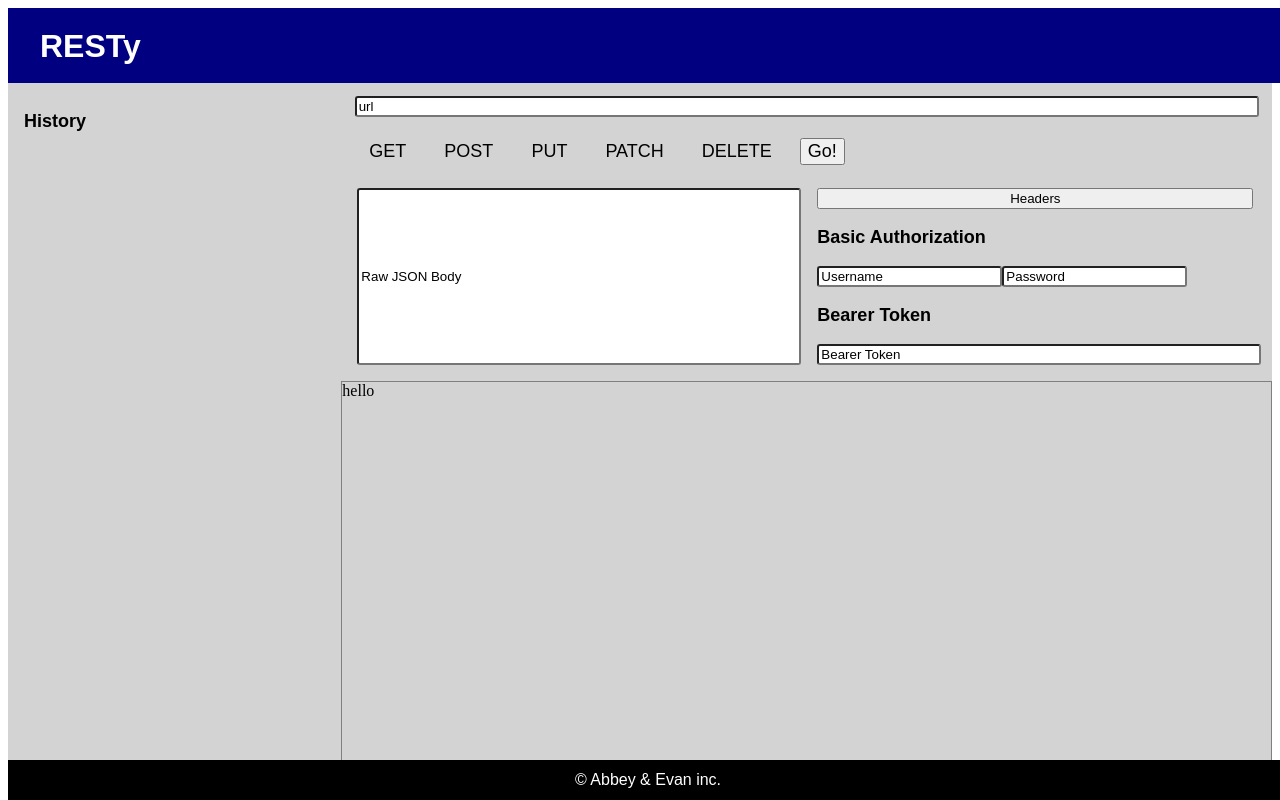
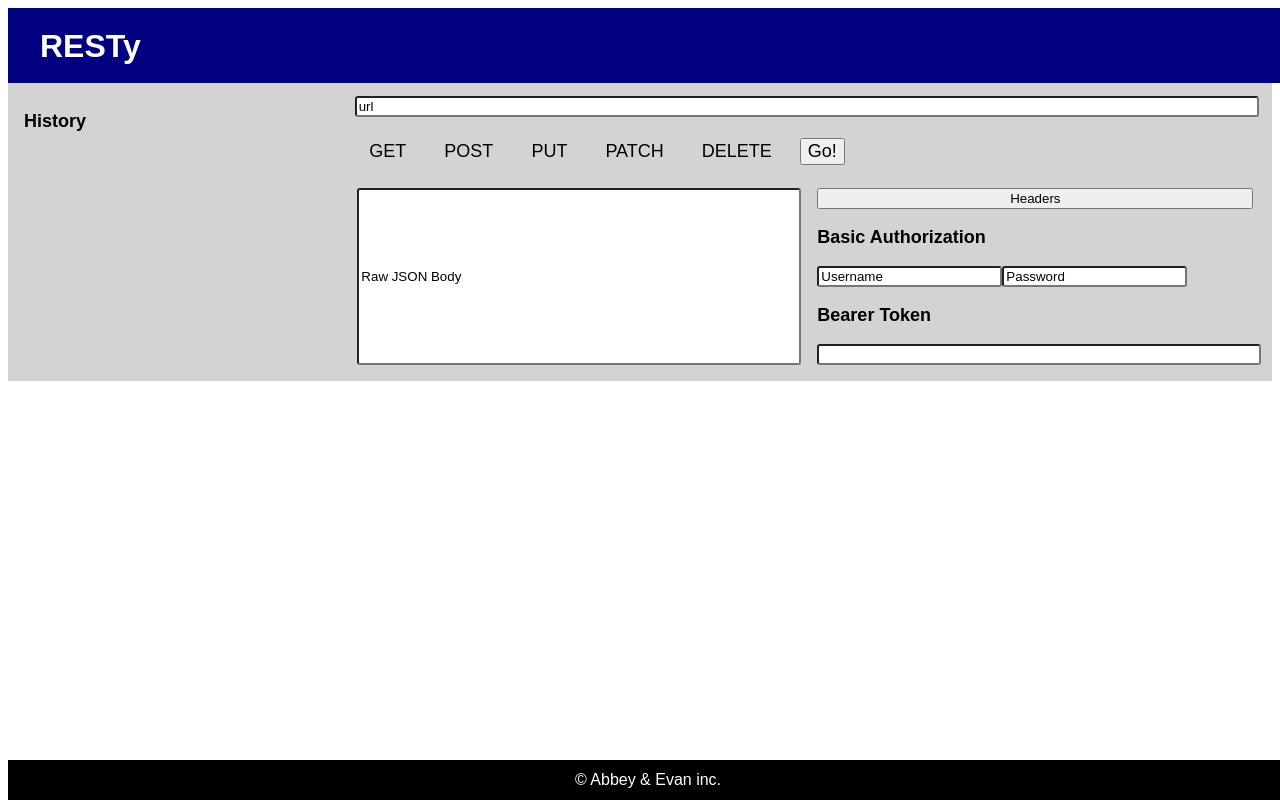
Before and after one commit to evanandrewson-401-advanced-javascript/resty, a React app: page / in a window 1280 px wide. Shown: the top 800 px of the page. Built offline with nearby package versions, Linux system fonts and the light colour scheme.

Commit message:
refactored form data to use useReducer

```diff
--- a/package.json
+++ b/package.json
@@ -39,6 +39,9 @@
     "babel-loader": "^8.0.6",
     "clean-webpack-plugin": "^3.0.0",
     "css-loader": "^3.2.0",
+    "enzyme": "^3.10.0",
+    "enzyme-adapter-react-16": "^1.15.1",
+    "enzyme-to-json": "^3.4.3",
     "eslint": "^6.6.0",
     "eslint-plugin-babel": "^5.3.0",
     "file-loader": "^4.2.0",
--- a/src/containers/MainContainer.js
+++ b/src/containers/MainContainer.js
@@ -1,37 +1,48 @@
-import React, { Component } from 'react';
+import React, { Component, useState, useReducer } from 'react';
 import goFetch from '../services/fetch';
 import Display from '../components/Display';
 import History from '../components/History';
 import styles from './MainContainer.css';
 
-export default class MainContainer extends Component {
-
-  state = {
-    url: 'url',
-    jsonBody: 'Raw JSON Body',
-    username: 'Username',
-    password: 'Password',
-    bearerToken: 'Bearer Token',
-    method: '',
-    display: 'hello',
-    history: [],
-    disabled: false
+const formReducer = (state, action) => {
+  switch(action.type) {
+    case 'url':
+      return {...state, url: action.payload};
+    case 'jsonBody':
+      return {...state, jsonBody: action.payload};
+    case 'username':
+      return {...state, username: action.payload};
+    case 'password':
+      return {...state, password: action.payload};
+    default:
+      return state;
+  }
 }
 
-  handleChange = ({ target }) => {
-    this.setState({ [target.name]: target.value });
-    this.className.add(styles.selected);
+const MainContainer = () => {
+  // const [url, updateUrl] = useState('url');
+  // const [jsonBody, updateJsonBody] = useState('Raw JSON Body');
+  // const [username, updateUsername] = useState('Username');
+  // const [password, updatePassword] = useState('Password');
+  const [method, updateMethod] = useState('');
+  const [display, updateDisplay] = useState('');
+  const [history, updateHistory] = useState([]);
+  const [disabled, updateDisabled] = useState(false);
+  const [formData, dispatchFormData] = useReducer(formReducer, { url: 'url', jsonBody: 'Raw JSON Body', username: 'Username', password: 'Password'});
+
+  const handleChange = ({ target }) => {
+    dispatchFormData({ type: target.name, payload: target.value });
   }
 
-  updateAndDisable = ({ target }) => {
+  const updateAndDisable = ({ target }) => {
     this.setState({ method: target.name, disabled: true })
   }
 
-  updateAndReenable = ({ target }) => {
+  const updateAndReenable = ({ target }) => {
     this.setState({ method: target.name, disabled: false })
   }
 
-  handleSubmit = (e) => {
+  const handleSubmit = (e) => {
     e.preventDefault();
     goFetch(this.state.url, this.state.method, this.state.jsonBody)
       .then(result => this.setState(state => {
@@ -45,37 +56,112 @@ export default class MainContainer extends Component {
   }))
   }
 
-  render() {
   return (
     <div className={styles.MainContainer}>
       <div className={styles.history}>
         <h1>History</h1>
-          {this.state.history && <History items={this.state.history} />}
+        {history && <History items={history} />}
       </div>
-        <form onSubmit={this.handleSubmit}>
-          <input className={styles.URLinput} type="string" name="url" value={this.state.url} onChange={this.handleChange}></input>
+      <form onSubmit={handleSubmit}>
+        <input className={styles.URLinput} type="string" name="url" value={formData.url} onChange={handleChange}></input>
         <section>
-            <button className={styles.regularButton} type="button" name="get" onClick={this.updateAndDisable}>GET</button>
-            <button className={styles.regularButton} type="button" name="post" onClick={this.updateAndReenable}>POST</button>
-            <button className={styles.regularButton} type="button" name="put" onClick={this.updateAndReenable}>PUT</button>
-            <button className={styles.regularButton} type="button" name="patch" onClick={this.updateAndReenable}>PATCH</button>
-            <button className={styles.regularButton} type="button" name="delete" onClick={this.updateAndDisable}>DELETE</button>
+          <button className={styles.regularButton} type="button" name="get" onClick={updateAndDisable}>GET</button>
+          <button className={styles.regularButton} type="button" name="post" onClick={updateAndReenable}>POST</button>
+          <button className={styles.regularButton} type="button" name="put" onClick={updateAndReenable}>PUT</button>
+          <button className={styles.regularButton} type="button" name="patch" onClick={updateAndReenable}>PATCH</button>
+          <button className={styles.regularButton} type="button" name="delete" onClick={updateAndDisable}>DELETE</button>
           <button className={styles.goButton}>Go!</button>
         </section>
         <div className={styles.flex}>
-            <input type="string" name="jsonBody" className={styles.jsonBody} disabled={this.state.disabled} value={this.state.jsonBody} onChange={this.handleChange}></input>
+          <input type="string" name="jsonBody" className={styles.jsonBody} disabled={disabled} value={formData.jsonBody} onChange={handleChange}></input>
           <section className={styles.authSection}>
             <button className={styles.headerButton}>Headers</button>
             <p>Basic Authorization</p>
-              <input type="string" name="username" value={this.state.username} onChange={this.handleChange}></input>
-              <input type="string" name="password" value={this.state.password} onChange={this.handleChange}></input>
+            <input type="string" name="username" value={formData.username} onChange={handleChange}></input>
+            <input type="string" name="password" value={formData.password} onChange={handleChange}></input>
             <p>Bearer Token</p>
-              <input type="string" name="bearerToken" className={styles.bearerToken} value={this.state.bearerToken} onChange={this.handleChange}></input>
+            <input type="string" name="bearerToken" className={styles.bearerToken} value={formData.bearerToken} onChange={handleChange}></input>
           </section>
         </div>
-          {this.state.display && <Display data={this.state.display} />}
+        {display && <Display data={display} />}
       </form>
     </div>
   )
 }
-}
+
+export default MainContainer;
+
+// export default class MainContainer extends Component {
+
+//   state = {
+//     url: 'url',
+//     jsonBody: 'Raw JSON Body',
+//     username: 'Username',
+//     password: 'Password',
+//     bearerToken: 'Bearer Token',
+//     method: '',
+//     display: 'hello',
+//     history: [],
+//     disabled: false
+//   }
+
+//   handleChange = ({ target }) => {
+//     this.setState({ [target.name]: target.value });
+//   }
+
+//   updateAndDisable = ({ target }) => {
+//     this.setState({ method: target.name, disabled: true })
+//   }
+
+//   updateAndReenable = ({ target }) => {
+//     this.setState({ method: target.name, disabled: false })
+//   }
+
+//   handleSubmit = (e) => {
+//     e.preventDefault();
+//     goFetch(this.state.url, this.state.method, this.state.jsonBody)
+//       .then(result => this.setState(state => {
+//     return {
+//       display: JSON.stringify(result, null, "\t"),
+//       history: state.history.concat({
+//         method: this.state.method,
+//         url: this.state.url
+//       })
+//     }
+//   }))
+//   }
+
+//   render() {
+//     return (
+//       <div className={styles.MainContainer}>
+//         <div className={styles.history}>
+//           <h1>History</h1>
+//           {this.state.history && <History items={this.state.history} />}
+//         </div>
+//         <form onSubmit={this.handleSubmit}>
+//           <input className={styles.URLinput} type="string" name="url" value={this.state.url} onChange={this.handleChange}></input>
+//           <section>
+//             <button className={styles.regularButton} type="button" name="get" onClick={this.updateAndDisable}>GET</button>
+//             <button className={styles.regularButton} type="button" name="post" onClick={this.updateAndReenable}>POST</button>
+//             <button className={styles.regularButton} type="button" name="put" onClick={this.updateAndReenable}>PUT</button>
+//             <button className={styles.regularButton} type="button" name="patch" onClick={this.updateAndReenable}>PATCH</button>
+//             <button className={styles.regularButton} type="button" name="delete" onClick={this.updateAndDisable}>DELETE</button>
+//             <button className={styles.goButton}>Go!</button>
+//           </section>
+//           <div className={styles.flex}>
+//             <input type="string" name="jsonBody" className={styles.jsonBody} disabled={this.state.disabled} value={this.state.jsonBody} onChange={this.handleChange}></input>
+//             <section className={styles.authSection}>
+//               <button className={styles.headerButton}>Headers</button>
+//               <p>Basic Authorization</p>
+//               <input type="string" name="username" value={this.state.username} onChange={this.handleChange}></input>
+//               <input type="string" name="password" value={this.state.password} onChange={this.handleChange}></input>
+//               <p>Bearer Token</p>
+//               <input type="string" name="bearerToken" className={styles.bearerToken} value={this.state.bearerToken} onChange={this.handleChange}></input>
+//             </section>
+//           </div>
+//           {this.state.display && <Display data={this.state.display} />}
+//         </form>
+//       </div>
+//     )
+//   }
+// }
```
Also changed, not shown: 1 other file (tests, documents, lock files or other folders). Lines whose indentation alone changed are shown as unchanged.
